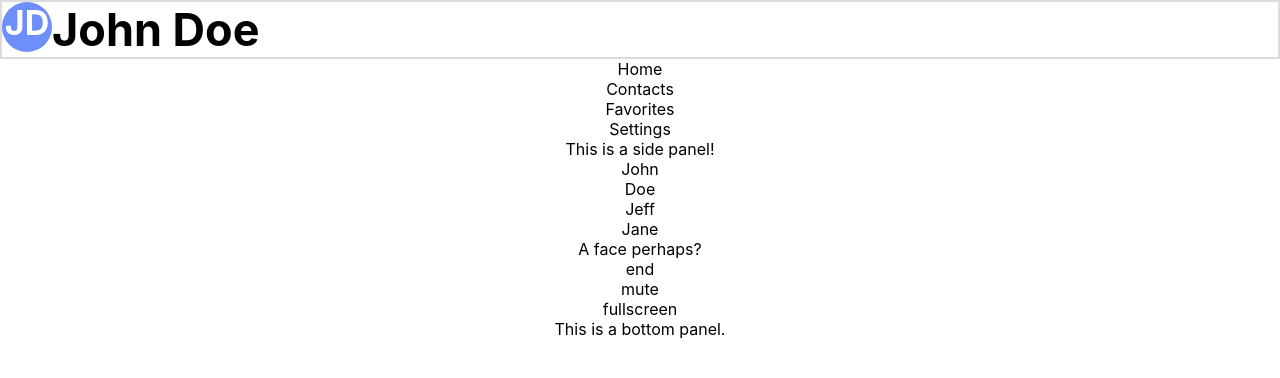
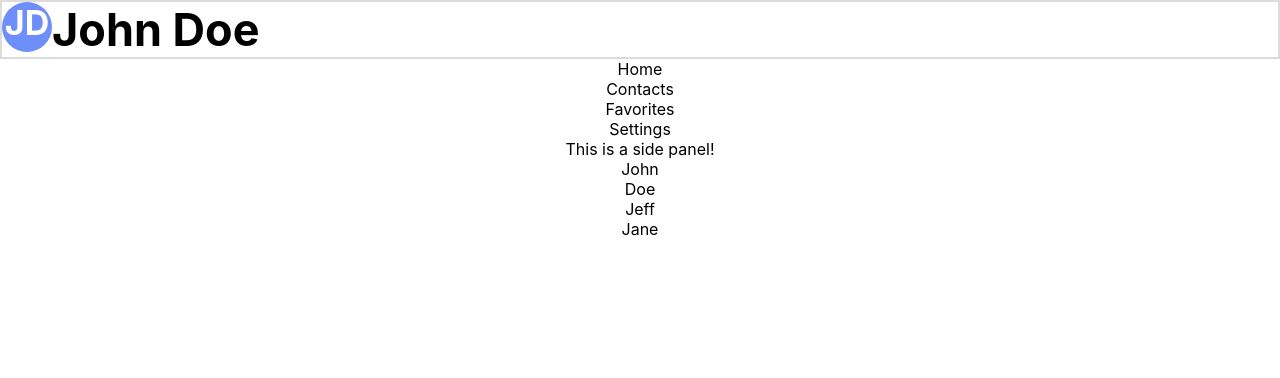
Before and after one commit to ValRat/ascii-chat, a React (Create React App) app in the folder front-end/: page / in a window 1280 px wide. Shown: the top 378 px of the page. Built offline with nearby package versions, Linux system fonts and the light colour scheme.

Commit message:
Fully functional page

```diff
--- a/front-end/src/App.js
+++ b/front-end/src/App.js
@@ -7,7 +7,7 @@ import Header from "./components/Header/Header";
 import BottomPanel from "./components/BottomPanel/BottomPanel";
 import NavBar from "./components/NavBar/NavBar";
 import SidePanel from "./components/SidePanel/SidePanel";
-import ProfileGroup from './components/ProfileGroup/ProfileGroup';
+import ProfileGroup from "./components/ProfileGroup/ProfileGroup";
 
 class App extends Component {
   constructor(props) {
@@ -20,10 +20,9 @@ class App extends Component {
     };
   }
 
-  personSelected = (name) => {
+  personSelected = name => {
     this.setState({ activeName: name, isSelected: true });
-
-  }
+  };
   onClick = string => {
     if (string === "end") {
       // console.log("is selected to false");
@@ -52,9 +51,11 @@ class App extends Component {
         <Header />
         <NavBar />
         <SidePanel />
-        <ProfileGroup onClick={this.personSelected}/>
-        <StreamPanel onClick={this.onClick} />
-        <BottomPanel />
+        {!this.state.isSelected && (
+          <ProfileGroup onClick={this.personSelected} />
+        )}
+        {this.state.isSelected && <StreamPanel onClick={this.onClick} />}
+        {this.state.isSelected && <BottomPanel />}
       </div>
     );
   }
```
